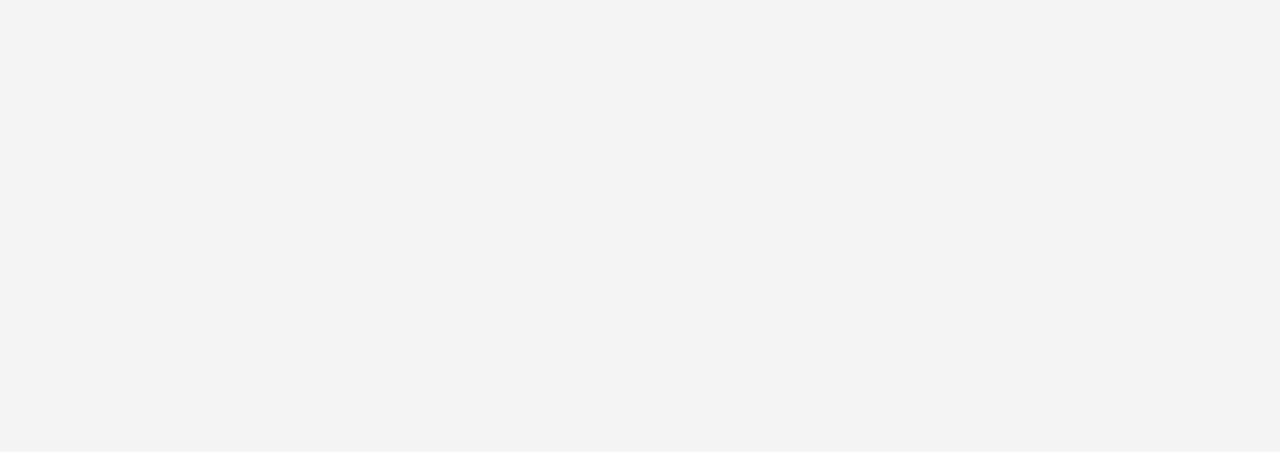
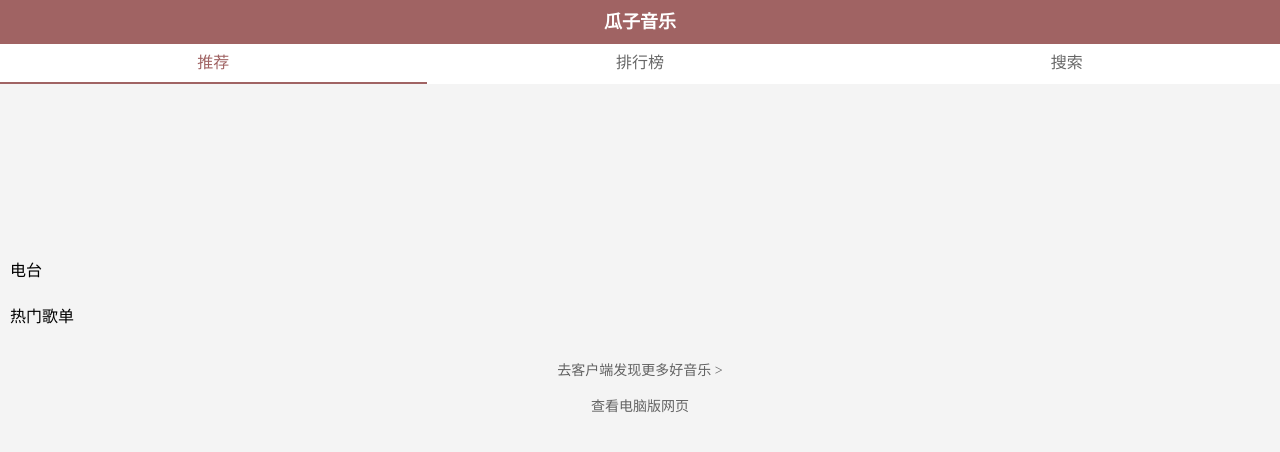
Before and after one commit to mediumwave120/WebFrontEnd, a plain HTML site: page dist/index.html in a window 1280 px wide. Drawn offline with Linux system fonts and the light colour scheme; the site is published under a folder, as on GitHub Pages, so addresses that start at the root find nothing; no server answers.

Commit message:
Update index.html

```diff
--- a/dist/index.html
+++ b/dist/index.html
@@ -2,4 +2,4 @@
     		margin:0;
     		padding:0;
     		background: #f4f4f4;
-    	}</style><link href=/static/css/app.0b89c6abf7ac2cc634f68f299e0dc7fa.css rel=stylesheet></head><body><div id=app></div><script type=text/javascript src=/static/js/manifest.2ae2e69a05c33dfc65f8.js></script><script type=text/javascript src=/static/js/vendor.a86b3d8594019ef113a6.js></script><script type=text/javascript src=/static/js/app.39eb63c9f43dbb7e033d.js></script></body></html>
+    	}</style><link href=./static/css/app.0b89c6abf7ac2cc634f68f299e0dc7fa.css rel=stylesheet></head><body><div id=app></div><script type=text/javascript src=./static/js/manifest.2ae2e69a05c33dfc65f8.js></script><script type=text/javascript src=./static/js/vendor.a86b3d8594019ef113a6.js></script><script type=text/javascript src=./static/js/app.39eb63c9f43dbb7e033d.js></script></body></html>
```
